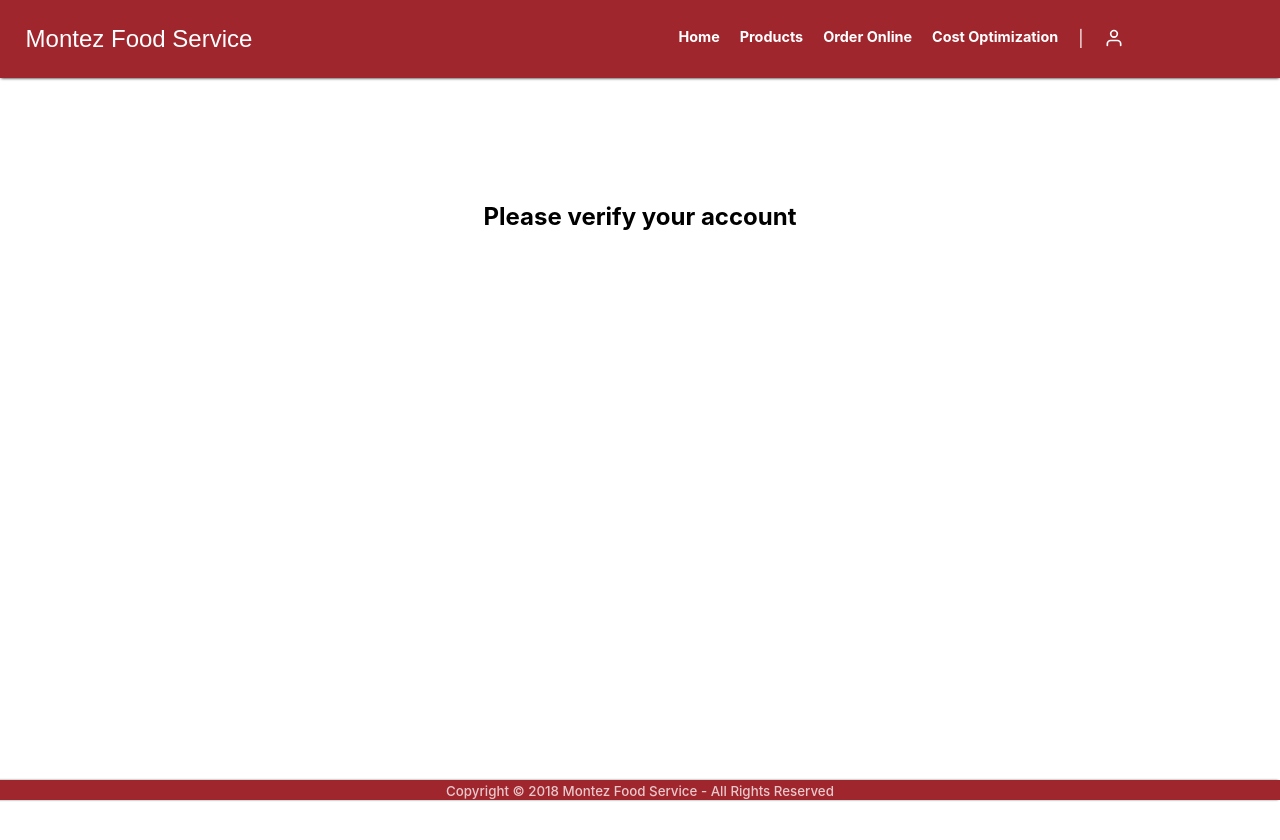
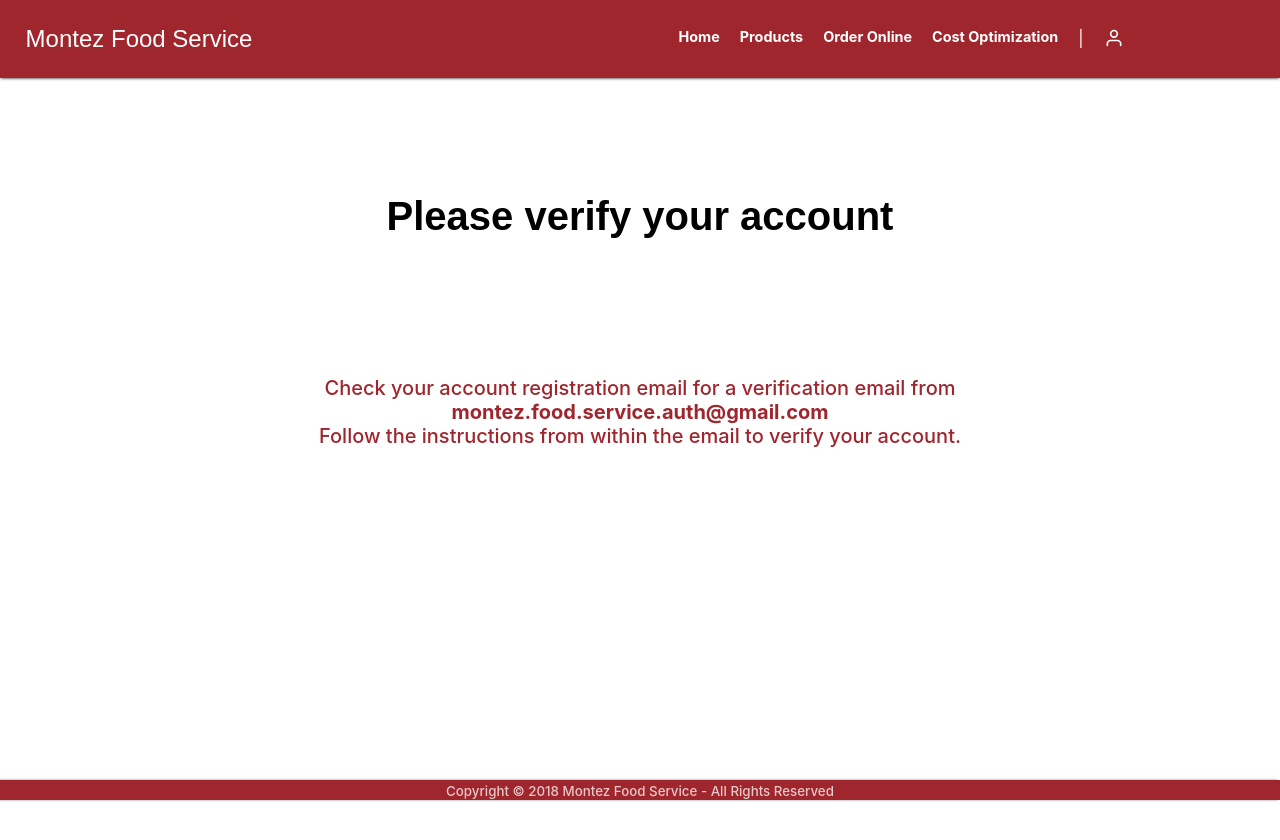
Before and after one commit to jgarcia4444/montez-food-service-web, a React (Create React App) app: page /users/account/verify in a window 1280 px wide. Shown: the top 840 px of the page. Built offline with nearby package versions, Linux system fonts and the light colour scheme.

Commit message:
Fixed create user action

```diff
--- a/src/pages/Account/AccountVerification/index.js
+++ b/src/pages/Account/AccountVerification/index.js
@@ -8,13 +8,13 @@ const AccountVerification = () => {
     <Layout>
         <div className="account-verification-details-container">
             <div className="account-verification-title-row">
-                <h2>Please verify your account</h2>
+                <h2 className="account-verification-title">Please verify your account</h2>
             </div>
             <div className="account-verification-message-row">
-                <p>Check your account registration email for a verification email from <strong>montez.food.service.auth@gmail.com</strong></p>
+                <p className="account-verification-message">Check your account registration email for a verification email from <strong>montez.food.service.auth@gmail.com</strong></p>
             </div>
             <div className="account-verification-message-row">
-                <p>Follow the instructions from within the email to verify your account.</p>
+                <p className="account-verification-message">Follow the instructions from within the email to verify your account.</p>
             </div>
         </div>
     </Layout>
--- a/src/redux/actions/userActions/createUser.js
+++ b/src/redux/actions/userActions/createUser.js
@@ -10,7 +10,6 @@ const createUser = (userInfo, cartInfo) => {
         cart_info: cartInfo,
     }
     let options = {
-        mode: 'no-cors',
         method: "POST",
         headers: {
             'Content-Type': 'application/json',
--- a/src/styles/account/AccountVerification.css
+++ b/src/styles/account/AccountVerification.css
@@ -8,6 +8,16 @@
     height: 100vh;
 }
 
+.account-verification-message {
+    color: #a0262e;
+    font-size: 1.25em;
+}
+
+.account-verification-title {
+    font-size: 2.5em;
+    font-family: sans-serif;
+}
+
 .account-verification-title-row {
     height: 40%;
     width: 100%;
```
